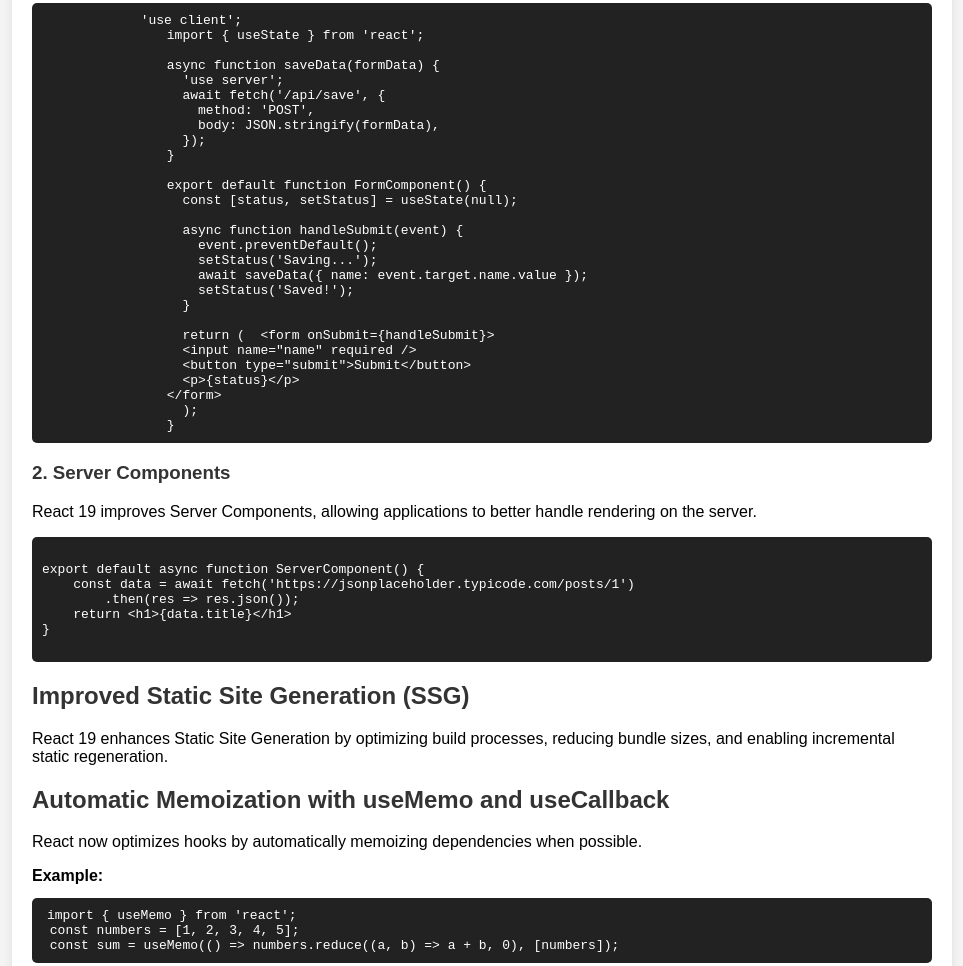
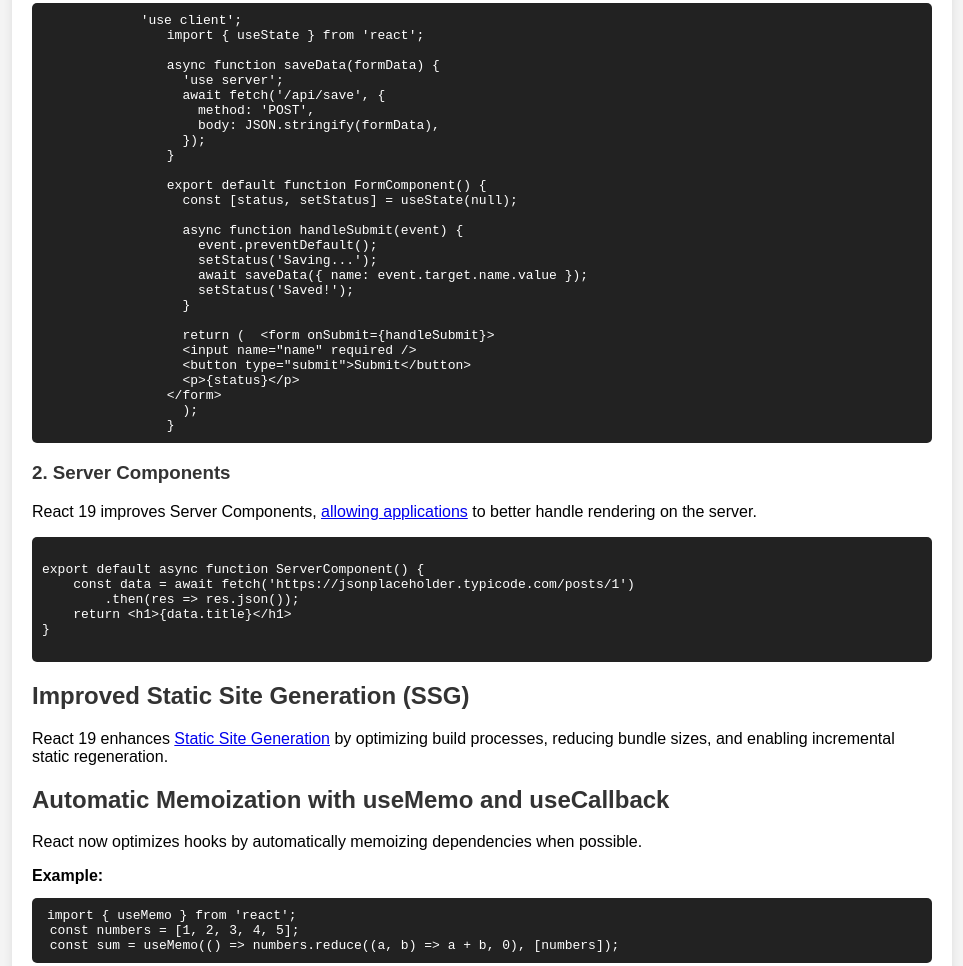
Before and after one commit to ahtisham735/React19, a plain HTML site: page index.html in a window 1280 px wide. Shown: the part 350-1316 px from the top of the page, without its empty margins (158-1121 px from the left). Drawn offline with Linux system fonts and the light colour scheme.

Commit message:
Update index.html

```diff
--- a/index.html
+++ b/index.html
@@ -7,12 +7,12 @@
 <meta name="google-site-verification" content="OYw5BYHdwSNbGl9M-nlKxAVppItxFbHbLOGR0BjVyz0" />
     <meta name="description" content="React has released its latest version, React 19, bringing exciting new features, performance improvements, and enhanced developer experience."/>
     <meta name="robots" content="follow, index, max-snippet:-1, max-video-preview:-1, max-image-preview:large"/>
-    <link rel="canonical" href="/" />
+    <link rel="canonical" href="https://ahtisham735.github.io/React19/" />
     <meta property="og:locale" content="en_US" />
     <meta property="og:type" content="website" />
     <meta property="og:title" content="React 19: New Features & Upgrade Guide" />
     <meta property="og:description" content="React has released its latest version, React 19, bringing exciting new features, performance improvements, and enhanced developer experience." />
-    <meta property="og:url" content="/" />
+    <meta property="og:url" content="https://ahtisham735.github.io/React19/" />
     <style>
         body {
             font-family: Arial, sans-serif;
@@ -101,7 +101,7 @@
                 }</code></pre>
 
         <h3>2. Server Components</h3>
-        <p>React 19 improves Server Components, allowing applications to better handle rendering on the server.</p>
+        <p>React 19 improves Server Components, <a href="https://mepcobillchecking.pk">allowing applications</a> to better handle rendering on the server.</p>
         <pre><code>
 export default async function ServerComponent() {
     const data = await fetch('https://jsonplaceholder.typicode.com/posts/1')
@@ -114,7 +114,7 @@ export default async function ServerComponent() {
             Improved Static Site Generation (SSG)
         </h2>
         <p>
-            React 19 enhances Static Site Generation by optimizing build processes, reducing bundle sizes, and enabling incremental static regeneration.
+            React 19 enhances <a href="https://2048-cupcake.com">Static Site Generation</a> by optimizing build processes, reducing bundle sizes, and enabling incremental static regeneration.
         </p>
 
 <h2>
```
